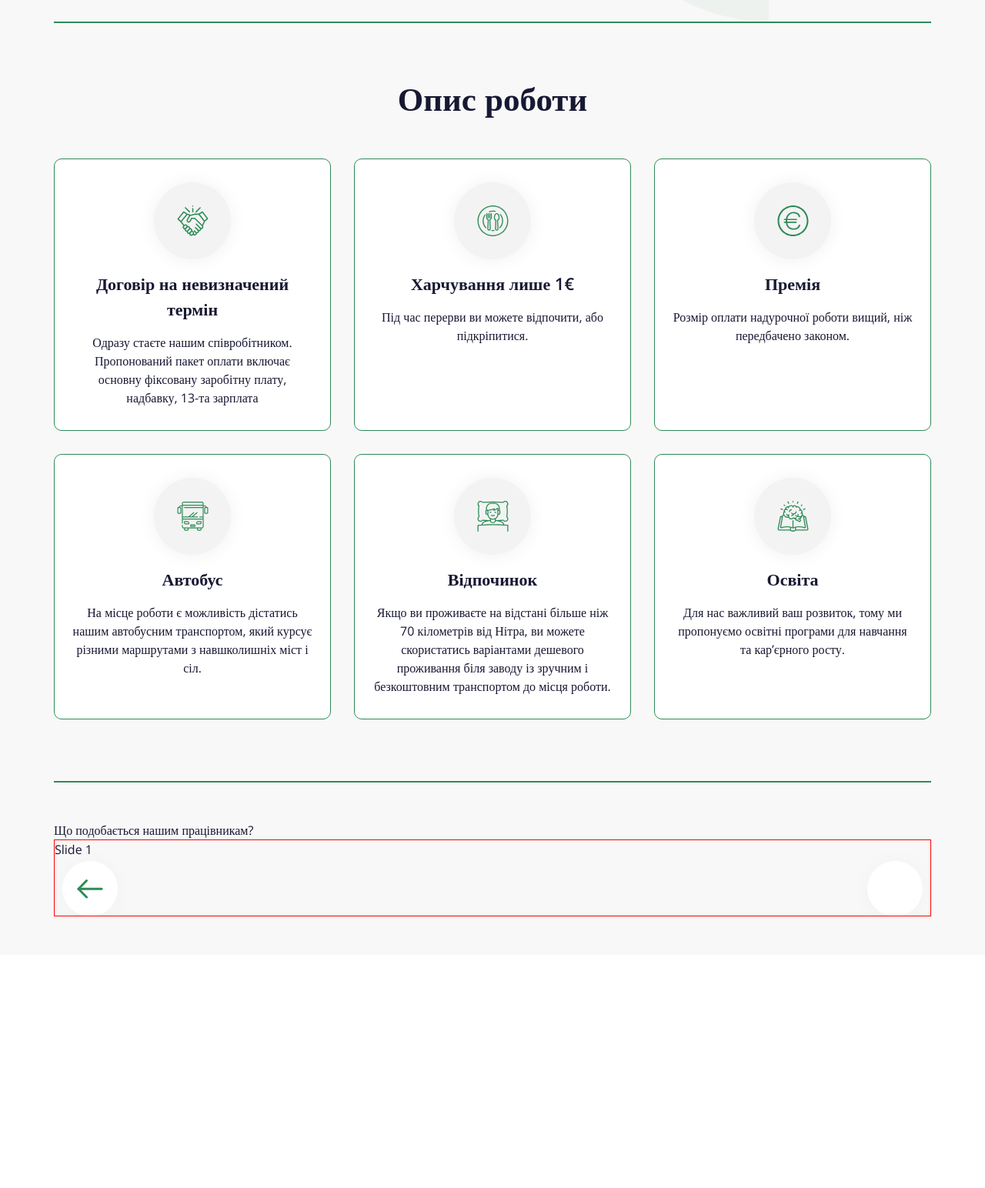
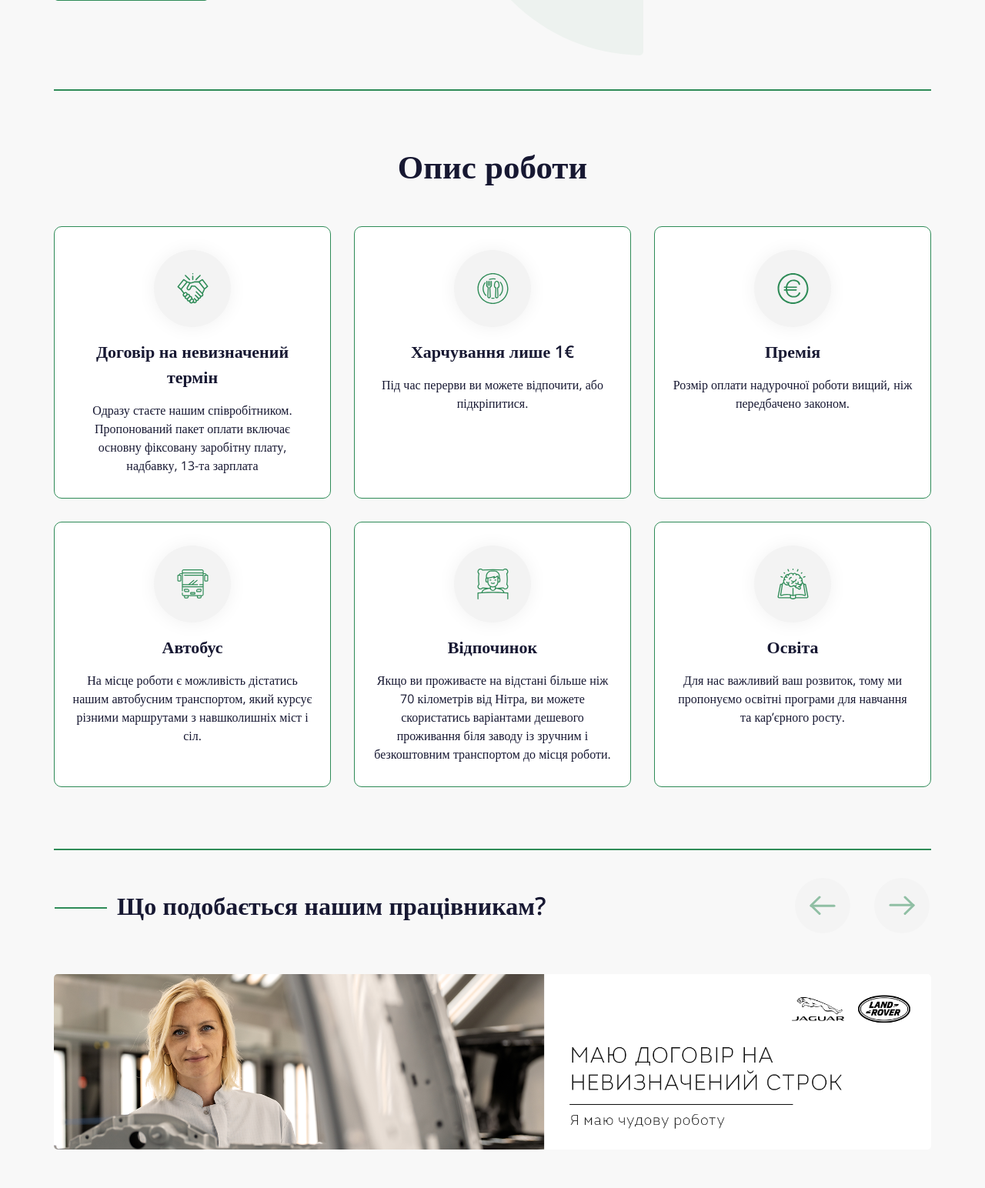
Before and after one commit to Huntter111/Lessons_cources, a PHP site: page / in a window 1280 px wide. Shown: the part 1208-2752 px from the top of the page at 77% size. Before the commit the page ends 2399 px from the top, so only its background shows below. Run offline with PHP 8.4, Linux system fonts and the light colour scheme.

Commit message:
create: slider-swiper

```diff
--- a/jaguar/css/adaptive.css
+++ b/jaguar/css/adaptive.css
@@ -331,12 +331,12 @@
    }
 }
 @media (max-width: 668px) {
+   .benefits-block__subtitle {
+      margin-bottom: 30px;
+   }
    .benefits {
       grid-template-columns: 1fr;
       gap: 20px;
-   }
-   .benefits-block__subtitle {
-      margin-bottom: 30px;
    }
 }
 @media (max-width: 375px) {
@@ -368,3 +368,119 @@
       margin-bottom: 40px;
    }
 }
+
+/* ! ===========Like block =========================================*/
+
+@media (min-width: 877px) {
+   .like-block__title {
+      padding-left: 82px;
+   }
+   .like-block__title::before {
+      content: "";
+      position: absolute;
+      height: 68px;
+      top: -20%;
+      left: 34px;
+      border: 1px solid #2e8b57;
+      box-shadow: 0px 2px 30px rgba(0, 0, 0, 0.03);
+      transform: rotate(90deg);
+   }
+   .slider-button {
+      top: -125px;
+      width: 72px;
+      height: 72px;
+   }
+   .slider-button--prev {
+      left: 84.5%;
+      border-radius: 50%;
+
+      background: rgb(244, 244, 244) url("../img/what-like/icons/left-opacity.svg") 50% 50% no-repeat;
+   }
+   .slider-button--prev:active {
+      background: #ffffff url("../img/what-like/icons/left.svg") 50% 50% no-repeat;
+      box-shadow: 0px 2px 30px rgba(0, 0, 0, 0.03);
+   }
+   .slider-button--next {
+      left: 93.5%;
+      background: rgb(244, 244, 244) url("../img/what-like/icons/right-opacity.svg") 50% 50% no-repeat;
+   }
+   .slider-button--next:active {
+      background: #ffffff url("../img/what-like/icons/right.svg") 50% 50% no-repeat;
+      box-shadow: 0px 2px 30px rgba(0, 0, 0, 0.03);
+   }
+}
+@media (max-width: 876px) {
+   .like-block__title:not(:last-child) {
+      margin-bottom: 46px;
+   }
+   .slider-button--prev {
+      left: 84.7%;
+   }
+   .slider-button {
+      top: -95px;
+   }
+   .slider-button {
+      width: 62px;
+      height: 62px;
+   }
+}
+
+@media (max-width: 768px) {
+   .like-block {
+      padding: 50px 0 80px 0;
+   }
+   .like-block__title:not(:last-child) {
+      margin-bottom: 30px;
+   }
+   .slider-button {
+      top: 100%;
+   }
+   .slider-button--next {
+      left: 52%;
+      background: url("../img/what-like/icons/right.svg") 50% 50% no-repeat;
+   }
+   .slider-button--prev {
+      left: 38%;
+      background: url("../img/what-like/icons/left.svg") 50% 50% no-repeat;
+   }
+   .like-block__title {
+      font-size: 30px;
+      text-align: center;
+   }
+}
+
+@media (max-width: 576px) {
+   .swiper-slide img {
+      position: relative;
+      top: 0;
+      left: -129%;
+      max-width: 230%;
+      min-height: 60px;
+      object-fit: contain;
+      object-position: left;
+   }
+   .slider-button {
+      top: 40%;
+      width: 15px;
+      height: 25px;
+   }
+   .slider-button--prev {
+      transform: rotate(180deg);
+      left: 0.5%;
+      background: url("../img/what-like/icons/arrow-small.svg") 50% 50% no-repeat;
+   }
+   .slider-button--next {
+      left: 94.8%;
+      background: url("../img/what-like/icons/arrow-small.svg") 50% 50% no-repeat;
+   }
+   .slider-button--next:active,
+   .slider-button--prev:active {
+      background: url("../img/what-like/icons/arrow-small.svg") 50% 50% no-repeat;
+      box-shadow: 0px 2px 30px rgba(0, 0, 0, 0.03);
+   }
+}
+@media (max-width: 375px) {
+   .like-block__title {
+      font-size: 26px;
+   }
+}
--- a/jaguar/css/style.css
+++ b/jaguar/css/style.css
@@ -50,8 +50,6 @@ body._lock {
    flex-grow: 1;
    gap: 20px;
 }
-.menu {
-}
 .menu__block {
    display: flex;
    align-items: center;
@@ -100,17 +98,12 @@ body._lock {
 .menu__icon {
    display: none;
 }
-.button {
-}
-.menu__button {
-}
 
 /* !Main-block */
 .main-block {
    padding: 150px 0 60px 0;
 }
-.main-block__container {
-}
+
 .block-main {
    display: flex;
    justify-content: space-between;
@@ -213,7 +206,7 @@ body._lock {
 }
 .detalied-block__body {
    flex: 1 1 48%;
-
+   gap: 20px;
    display: flex;
    flex-direction: column;
    align-items: flex-start;
@@ -231,10 +224,6 @@ body._lock {
    max-width: 420px;
    opacity: 0.7;
 }
-.button {
-}
-.detalied-block__button {
-}
 .detalied-block__video {
    flex: 0 1 45%;
    position: relative;
@@ -249,10 +238,6 @@ body._lock {
 }
 
 /* ! Benefits */
-.benefits-block {
-}
-.benefits-block__container {
-}
 .benefits-block__subtitle {
    margin-bottom: 50px;
 }
@@ -271,10 +256,6 @@ body._lock {
    background: #ffffff;
    border: 1px solid #2e8b57;
    border-radius: 10px;
-   /* min-height: 450px; */
-}
-.benefits__icon {
-   /* flex-grow: 1; */
 }
 .benefits__icon {
    display: flex;
@@ -318,40 +299,61 @@ body._lock {
    margin-bottom: 80px;
 }
 
+/*! Like-block ==============*/
 .like-block {
    padding: 50px 0;
 }
+.like-block__title {
+   font-weight: 600;
+   font-size: 32px;
+   line-height: 1.4;
+   position: relative;
+}
+.like-block__title:not(:last-child) {
+   margin-bottom: 66px;
+}
+
+.slider {
+   position: relative;
+}
+.swiper-slide {
+   overflow: hidden;
+   border-radius: 5px;
+}
+.swiper-slide img {
+   max-width: 100%;
+   min-height: 60px;
+}
+.slider-button {
+   top: -125px;
+}
 .swiper {
-   position: relative !important;
-   height: 100px;
-   border: 1px solid red !important;
+   position: relative;
 }
-.swiper-button-wrapper {
-   /* position: absolute; */
-   display: flex;
-   justify-content: space-between;
-   width: 184px;
-   height: 82px;
-   border: 1px solid red;
-}
-.swiper-button-prev,
-.swiper-button-next {
-   position: absolute !important;
-   background-color: #ffffff;
-   box-shadow: 0px 2px 30px rgba(0, 0, 0, 0.03);
-   width: 72px !important;
-   height: 72px !important;
+
+.slider-button {
+   display: inline-flex;
+   justify-content: center;
+   align-items: center;
+   position: absolute;
+   z-index: 50;
+   top: -125px;
+   cursor: pointer;
    border-radius: 50%;
 }
-.swiper-button-prev::after,
-.swiper-button-next::after {
-   display: none;
+.slider-button--prev {
+   left: 86%;
+   background: rgb(244, 244, 244) url("../img/what-like/icons/left-opacity.svg") 50% 50% no-repeat;
 }
-.swiper-button-prev {
-   right: 10px !important;
+.slider-button--prev:active {
+   background: #ffffff url("../img/what-like/icons/left.svg") 50% 50% no-repeat;
+   box-shadow: 0px 2px 30px rgba(0, 0, 0, 0.03);
 }
-.arrov-left {
-   transform: rotate(180deg);
+.slider-button--next {
+   left: 93.5%;
+   background: rgb(244, 244, 244) url("../img/what-like/icons/right-opacity.svg") 50% 50% no-repeat;
 }
-.arrov-right {
+.slider-button--next:active {
+   background: #ffffff url("../img/what-like/icons/right.svg") 50% 50% no-repeat;
+   box-shadow: 0px 2px 30px rgba(0, 0, 0, 0.03);
 }
--- a/jaguar/index.html
+++ b/jaguar/index.html
@@ -12,8 +12,6 @@
 		<link
 			rel="stylesheet"
 			href="https://cdn.jsdelivr.net/npm/swiper@8/swiper-bundle.min.css" />
-
-		<script src="https://cdn.jsdelivr.net/npm/swiper@8/swiper-bundle.min.js"></script>
 		<title>Jaguar Land Rover</title>
 	</head>
 
@@ -121,16 +119,15 @@
 								>
 							</div>
 							<!-- /.detalied-block__body -->
-							<video
-								src="https://www.youtube.com/embed/NEhsQ5lwHX8"></video>
+
 							<div class="detalied-block__video">
-								<!-- <iframe
+								<iframe
 									style="border-radius: 10px"
 									src="https://www.youtube.com/embed/NEhsQ5lwHX8"
 									title="YouTube video player"
 									frameborder="0"
 									allow="accelerometer; autoplay; clipboard-write; encrypted-media; gyroscope; picture-in-picture"
-									allowfullscreen></iframe> -->
+									allowfullscreen></iframe>
 							</div>
 							<!-- /.detalied-block__video -->
 						</div>
@@ -239,29 +236,38 @@
 						<h2 class="like-block__title">
 							Що подобається нашим працівникам?
 						</h2>
-						<div class="swiper">
-							<!-- Additional required wrapper -->
-							<div class="swiper-wrapper">
-								<!-- Slides -->
-								<div class="swiper-slide">Slide 1</div>
-								<div class="swiper-slide">Slide 2</div>
-								<div class="swiper-slide">Slide 3</div>
-								...
-							</div>
-							<!-- If we need pagination -->
-							<!-- <div class="swiper-pagination"></div> -->
-
-							<!-- If we need navigation buttons -->
-							<div class="swiper-button-prev">
-								<div class="arrov-left">
-									<img src="img/what-like/icons/right.svg" alt="" />
+						<div class="slider">
+							<div class="swiper">
+								<!-- Additional required wrapper -->
+								<div class="swiper-wrapper">
+									<!-- Slides -->
+									<div class="swiper-slide">
+										<img src="img/what-like/1_UA.png" alt="" />
+									</div>
+									<div class="swiper-slide">
+										<img src="img/what-like/2_UA.png" alt="" />
+									</div>
+									<div class="swiper-slide">
+										<img src="img/what-like/3_UA.png" alt="" />
+									</div>
+									<div class="swiper-slide">
+										<img src="img/what-like/4_UA.png" alt="" />
+									</div>
+									<div class="swiper-slide">
+										<img src="img/what-like/5_UA.png" alt="" />
+									</div>
 								</div>
 							</div>
-							<div class="swiper-button-next">
-								<div class="arrov-right"></div>
+							<!-- ./swiper-container-->
+
+							<div class="slider__buttons">
+								<!-- If we need navigation buttons -->
+								<div class="slider-button slider-button--prev"></div>
+								<div class="slider-button slider-button--next"></div>
 							</div>
+							<!-- /.slider__buttons -->
 						</div>
-						<!-- ./Swiper -->
+						<!-- /.slider -->
 					</div>
 					<!-- /.like-block__container -->
 				</section>
@@ -273,6 +279,7 @@
 			<!-- /.footer -->
 		</div>
 		<!-- /.wrapper -->
+		<script src="https://cdn.jsdelivr.net/npm/swiper@8/swiper-bundle.min.js"></script>
 		<script src="js/script.js"></script>
 	</body>
 </html>
--- a/jaguar/js/script.js
+++ b/jaguar/js/script.js
@@ -44,24 +44,33 @@ if (iconMenu) {
 	});
 }
 
+// ? Swiper
 const swiper = new Swiper('.swiper', {
 	// Optional parameters
 	direction: 'horizontal',
 	loop: true,
 
 	// If we need pagination
-	pagination: {
-		el: '.swiper-pagination',
-	},
+	// pagination: {
+	// 	el: '.swiper-pagination',
+	// },
 
 	// Navigation arrows
 	navigation: {
-		nextEl: '.swiper-button-next',
-		prevEl: '.swiper-button-prev',
+		nextEl: '.slider-button--next',
+		prevEl: '.slider-button--prev',
 	},
 
 	// And if we need scrollbar
 	scrollbar: {
 		el: '.swiper-scrollbar',
 	},
+	autoplay: {
+		dalay: 2000,
+
+		stopOmLastSlide: true,
+
+		disableOnInteraction: false,
+	},
+	// effect: 'fade',
 });
```
Also changed, not shown: jaguar/img/what-like/1_UA.png (added), jaguar/img/what-like/2_UA.png (added), jaguar/img/what-like/3_UA.png (added), jaguar/img/what-like/4_UA.png (added), jaguar/img/what-like/5_UA.png (added), jaguar/img/what-like/icons/arrow-small.svg (added), jaguar/img/what-like/icons/left-opacity.svg (added), jaguar/img/what-like/icons/left.svg, jaguar/img/what-like/icons/right-opacity.svg (added).
